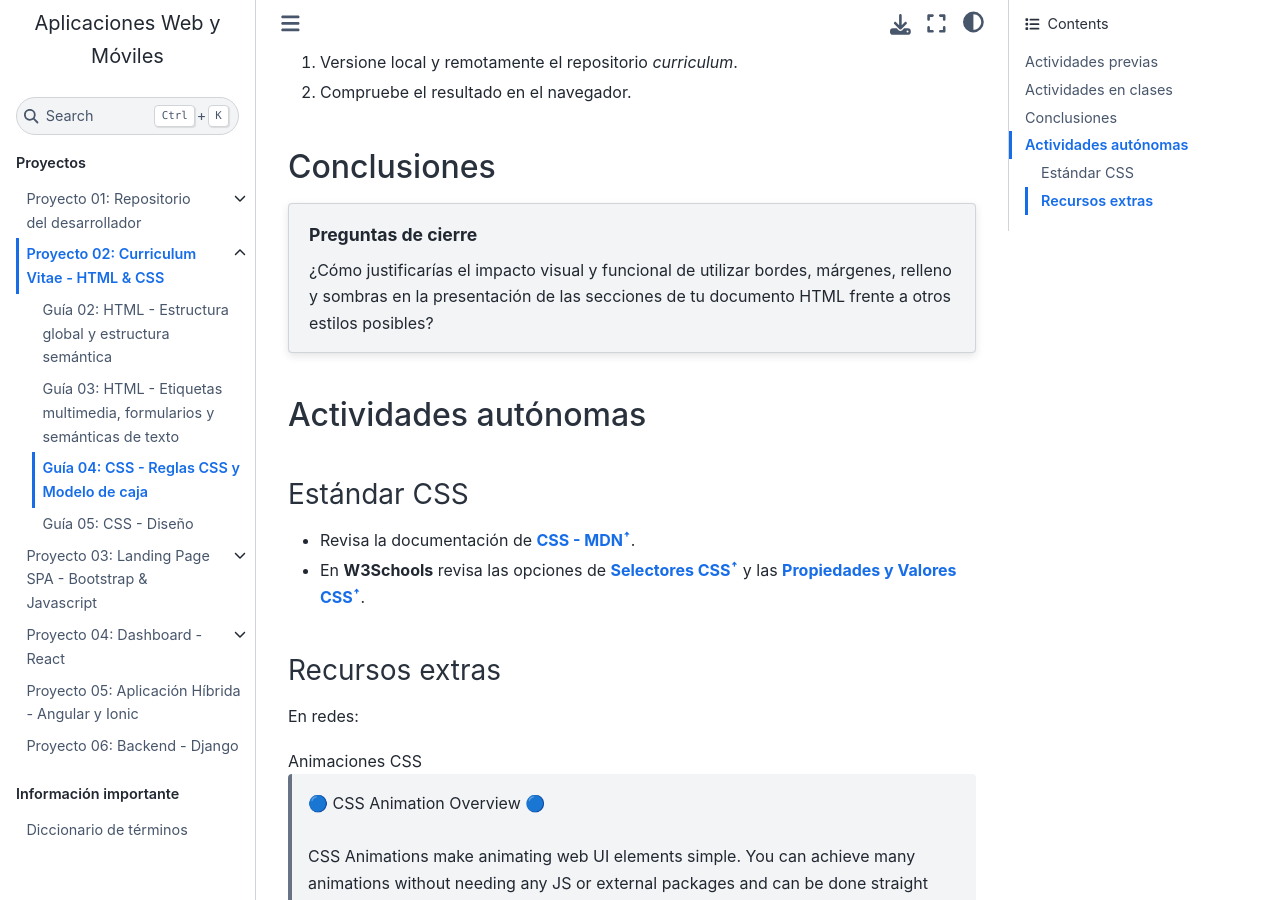
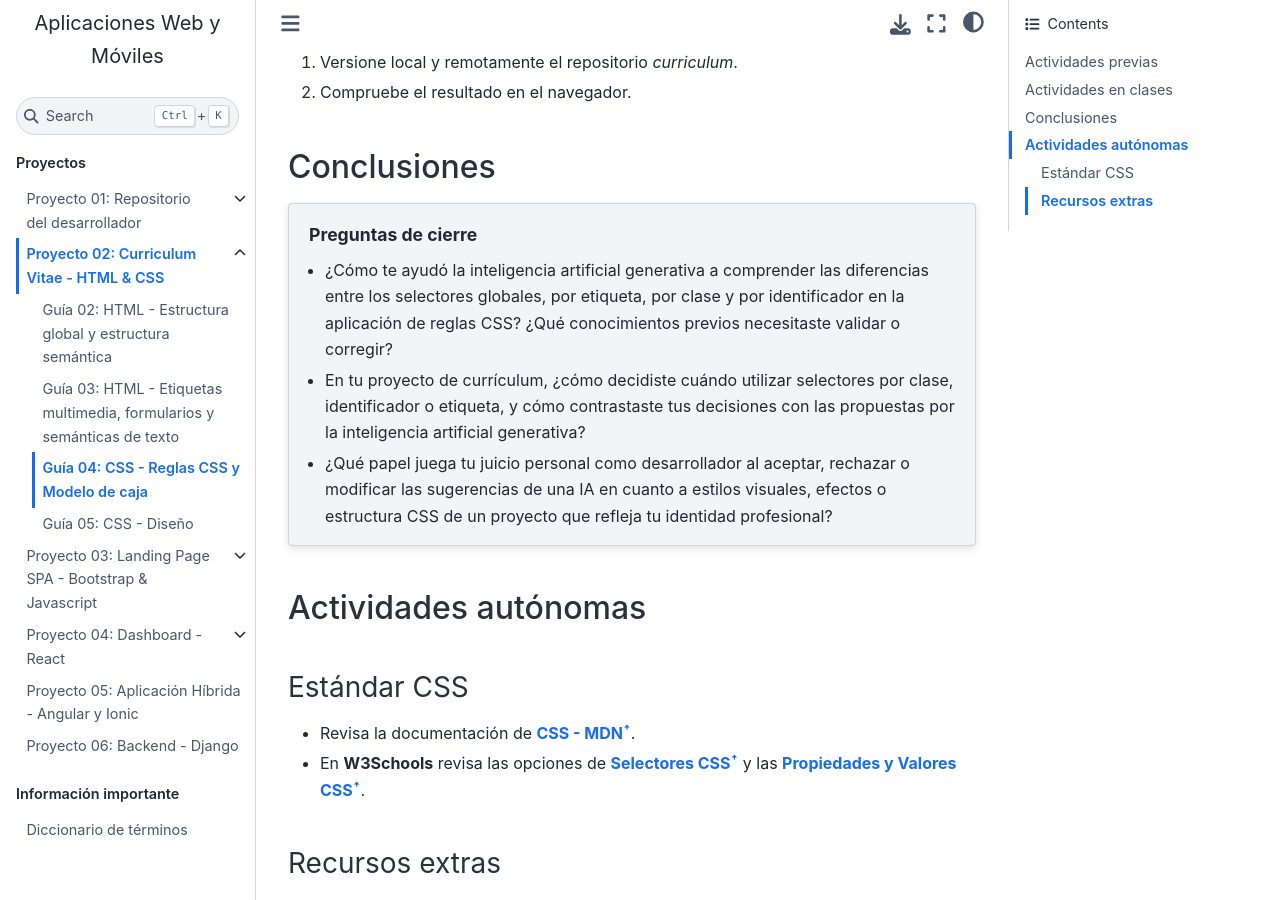
Before and after one commit to DAWMFIEC/DAWM-AI, a Sphinx documentation site: the page built from docs/source/guias/guia04.rst, in a window 1280 px wide and 900 px high, scrolled down 2943 px. Built offline with Sphinx 7.4.7 and the Sphinx Book theme 1.1.4, drawn with Linux system fonts in a browser that asks for light colours; comment, search, counter and statistics services are not loaded.

Commit message:
guia04: SHS

```diff
--- a/docs/source/guias/guia04.rst
+++ b/docs/source/guias/guia04.rst
@@ -210,7 +210,11 @@ Conclusiones
 
 .. topic:: Preguntas de cierre
 
-    ¿Cómo justificarías el impacto visual y funcional de utilizar bordes, márgenes, relleno y sombras en la presentación de las secciones de tu documento HTML frente a otros estilos posibles?
+    * ¿Cómo te ayudó la inteligencia artificial generativa a comprender las diferencias entre los selectores globales, por etiqueta, por clase y por identificador en la aplicación de reglas CSS? ¿Qué conocimientos previos necesitaste validar o corregir?
+
+    * En tu proyecto de currículum, ¿cómo decidiste cuándo utilizar selectores por clase, identificador o etiqueta, y cómo contrastaste tus decisiones con las propuestas por la inteligencia artificial generativa?
+
+    * ¿Qué papel juega tu juicio personal como desarrollador al aceptar, rechazar o modificar las sugerencias de una IA en cuanto a estilos visuales, efectos o estructura CSS de un proyecto que refleja tu identidad profesional?
 
 
 Actividades autónomas
```
